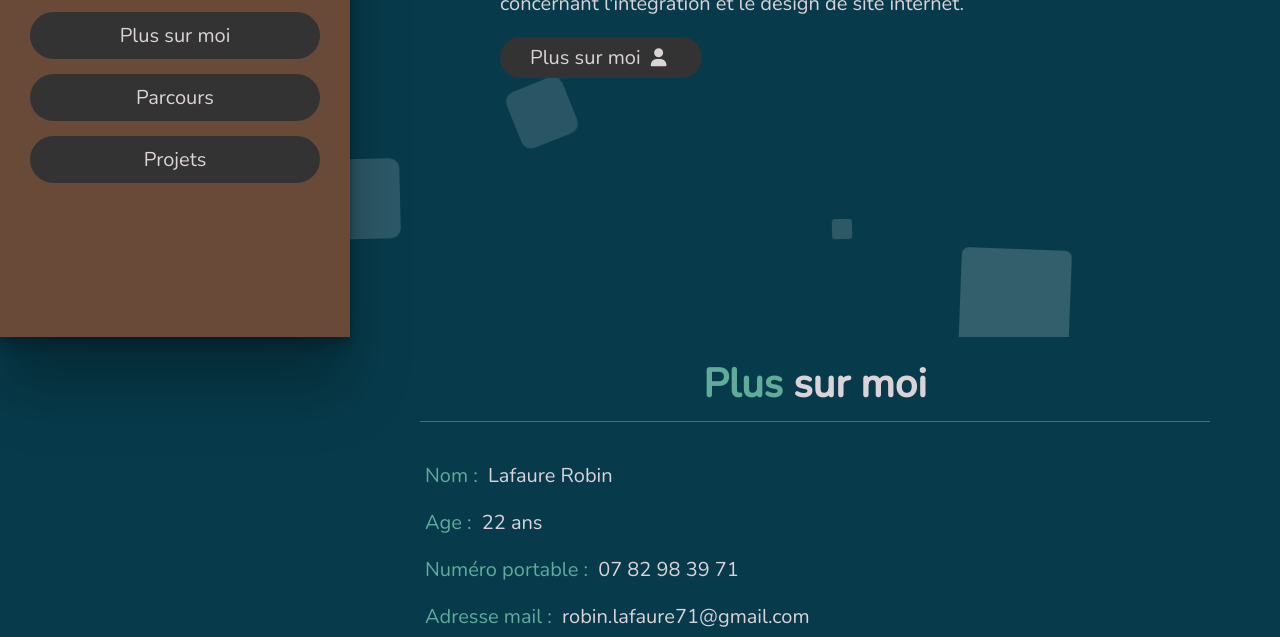
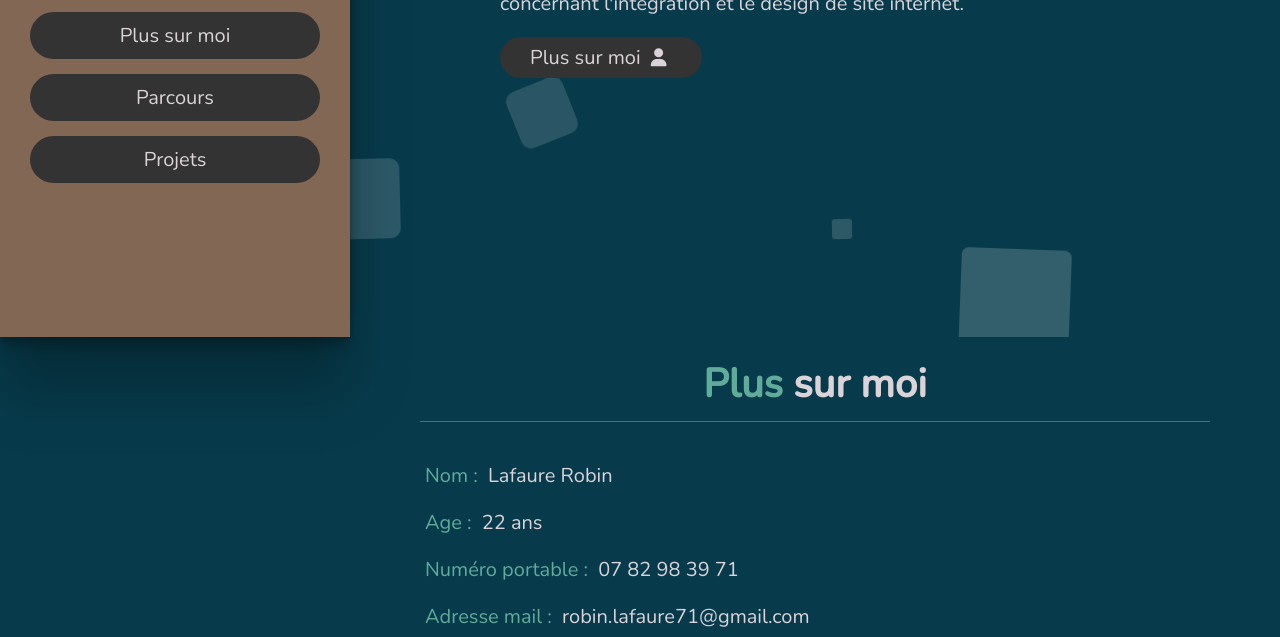
Before and after one commit to RobinLafaure/Portfolio, a plain HTML site: page index.html in a window 1280 px wide. Shown: the part 463-1100 px from the top of the page. Drawn offline with nearby package versions, Linux system fonts and the light colour scheme.

Commit message:
Update style.css

```diff
--- a/css/style.css
+++ b/css/style.css
@@ -87,7 +87,7 @@ header{
     z-index: 1000;
     height: 100%;
     width: 35rem;
-    background: #694A38;
+    background: #826754;
     display: flex;
     align-items: center;
     justify-content: center;
```
